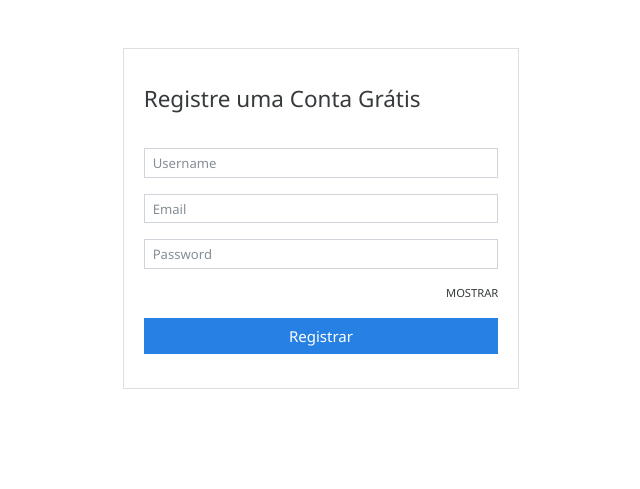
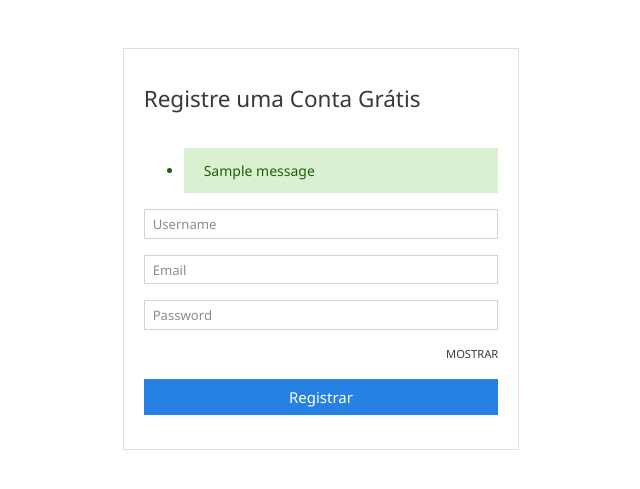
Before and after one commit to geovanipaz/Site-Despesas-e-Receitas, a Django app: page /autenticacao/registrar in a window 1280 px wide. Shown: the top 489 px of the page, without its empty margins (319-959 px from the left). Run offline with Django 4.2, Linux system fonts and the light colour scheme; tables that the repository leaves empty hold one stand-in row (values such as "Sample post"); one stand-in notice (Sample message) is shown; some libraries are stand-ins or nearby versions.

Commit message:
template de mensagens

```diff
--- a/despesaswebsite/authentication/views.py
+++ b/despesaswebsite/authentication/views.py
@@ -6,6 +6,9 @@ import json
 from django.http import JsonResponse
 from django.core.validators import validate_email, EmailValidator
 from django.core.exceptions import ValidationError
+from django.contrib import messages
+
+
 #from validate_email import validate_email
 # Create your views here.
 
@@ -43,3 +46,9 @@ class UsernameValidationView(View):
 class RegistrationView(View):
     def get(self, request):
         return render(request,'authentication/register.html')
+    def post(self, request):
+        messages.success(request,'Mensagem de Sucesso')
+        messages.warning(request,'Mensagem de Sucesso')
+        messages.info(request,'Mensagem de Sucesso')
+        messages.error(request,'Mensagem de Sucesso')
+        return render(request,'authentication/register.html')
--- a/despesaswebsite/despesaswebsite/settings.py
+++ b/despesaswebsite/despesaswebsite/settings.py
@@ -12,6 +12,8 @@ https://docs.djangoproject.com/en/4.1/ref/settings/
 
 import os
 from pathlib import Path
+from django.contrib import messages
+
 
 # Build paths inside the project like this: BASE_DIR / 'subdir'.
 BASE_DIR = Path(__file__).resolve().parent.parent
@@ -126,3 +128,7 @@ STATIC_ROOT = os.path.join(BASE_DIR, 'static')
 # https://docs.djangoproject.com/en/4.1/ref/settings/#default-auto-field
 
 DEFAULT_AUTO_FIELD = 'django.db.models.BigAutoField'
+
+MESSAGE_TAGS = {
+    messages.ERROR: 'danger'
+}
--- a/despesaswebsite/templates/authentication/register.html
+++ b/despesaswebsite/templates/authentication/register.html
@@ -13,7 +13,11 @@
             <h4>Registre uma Conta Grátis</h4>
           </div>
 
-          <form action="" method="post">
+
+
+          <form action="{% url 'registrar' %}" method="post">
+            {% csrf_token %}
+            {% include "partials/_messages.html" %}
             <div class="form-group">
               <input
                 type="text"
--- /dev/null
+++ b/despesaswebsite/templates/partials/_messages.html
@@ -0,0 +1,11 @@
+{% if messages %}
+            <ul class="messages">
+                {% for message in messages %}
+                <li {% if message.tags %}
+                class=" alert alert-sm alert-{{ message.tags }}"{% endif %}>
+
+                    {{ message }}
+                </li>
+                {% endfor %}
+            </ul>
+{% endif %}
```
